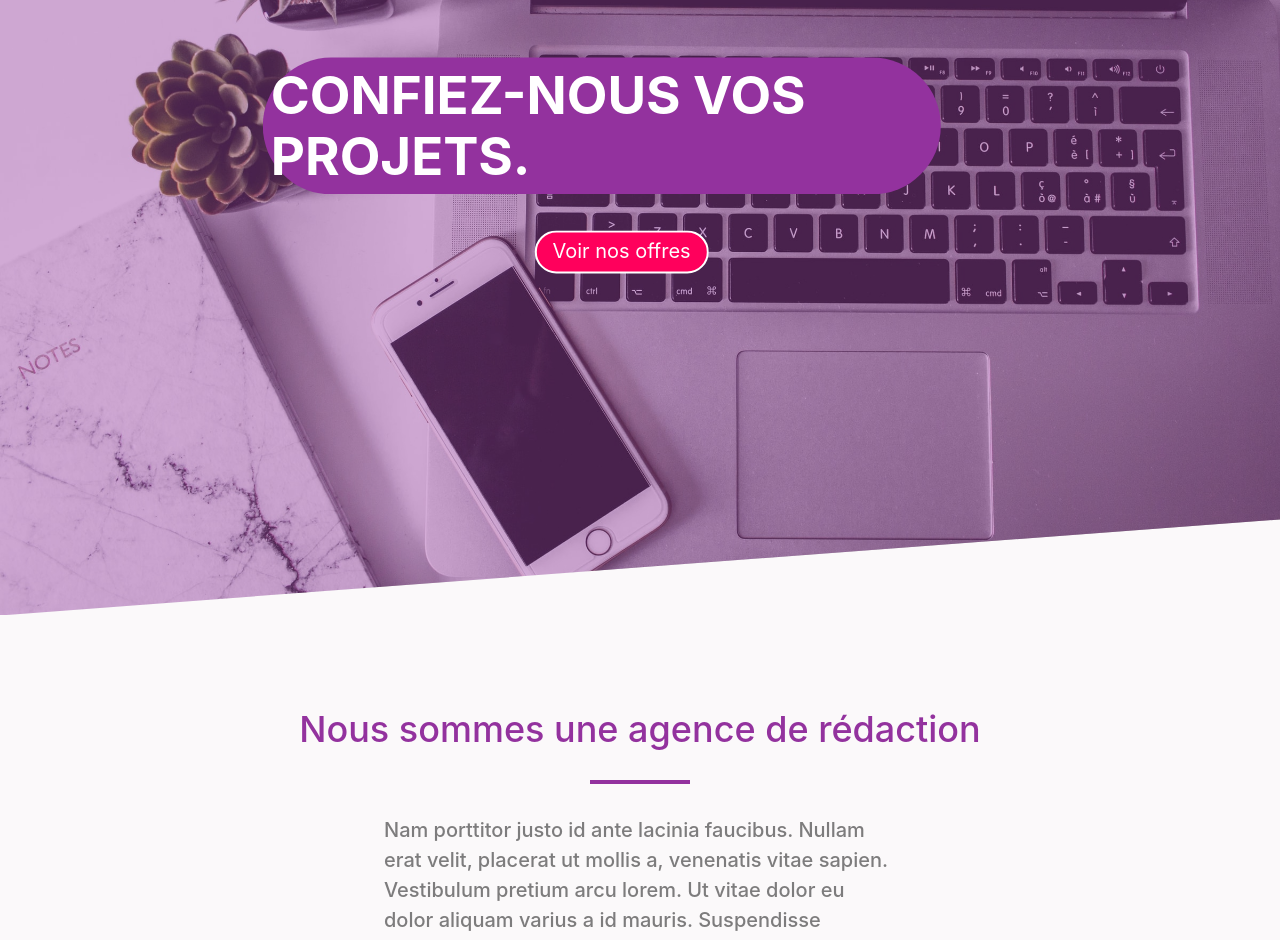
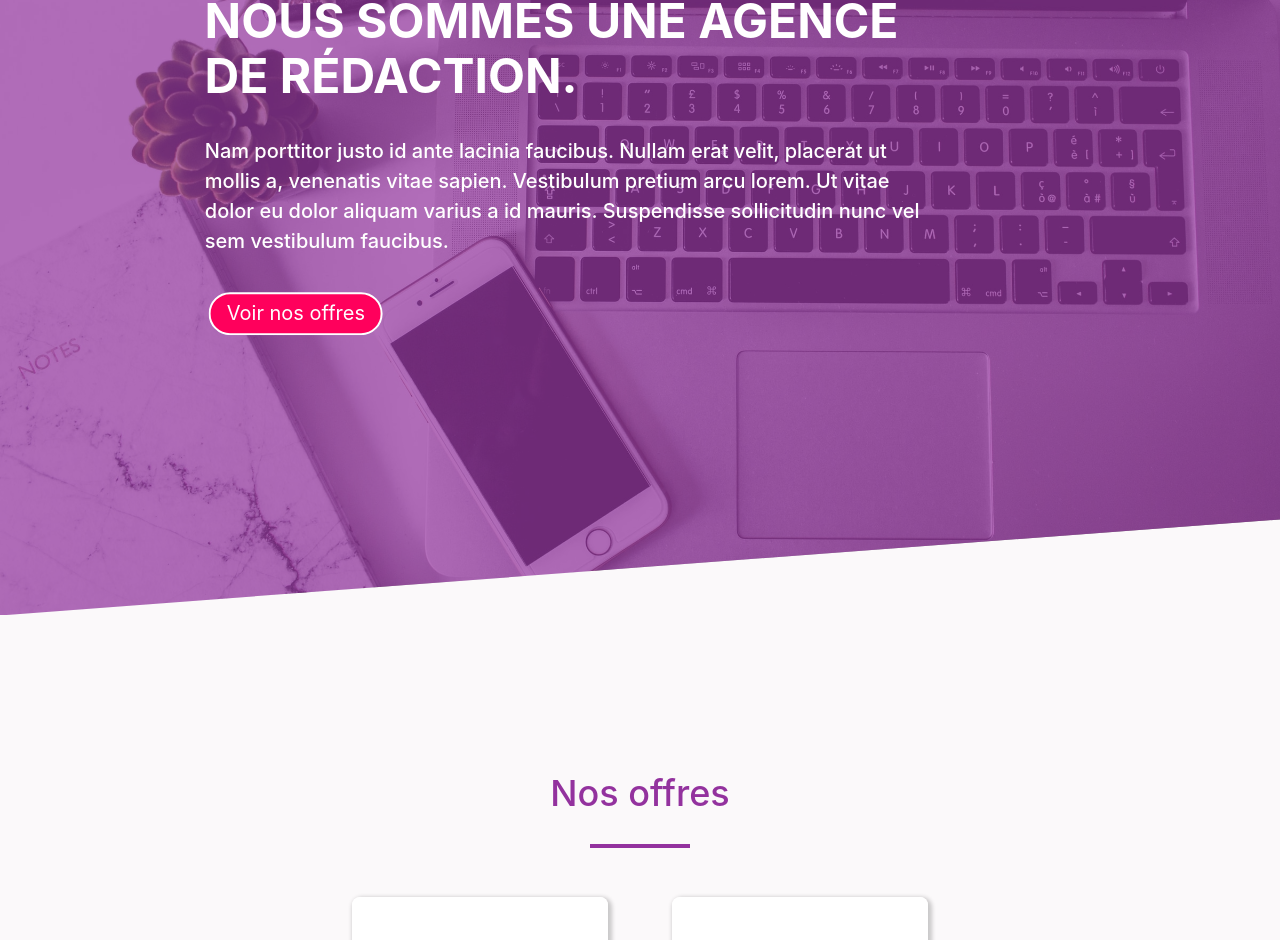
Before and after one commit to Ravelonarivo/grace_redaction, a Next.js app: page / in a window 1280 px wide. Shown: the part 280-1220 px from the top of the page. Built offline with nearby package versions, Linux system fonts and the light colour scheme; some icons are missing.

Commit message:
edit presentation and offers components

```diff
--- a/components/blog/blog.js
+++ b/components/blog/blog.js
@@ -54,7 +54,7 @@ const Blog = ({ blogSectionRef }) => {
 	];
 
 	return (
-		<div ref={ blogSectionRef } id="blog" className={ styles.background + ' mt5 mh7' }>
+		<div ref={ blogSectionRef } id="blog" className={ styles.background + ' mt6 mh7' }>
 			<h2 ref={ titleRef } className={ styles.title + ' tc f2 dark-blue fw5 animate__animated' }>Consultez notre blog</h2>
 			{
 				articles.map((article, index) => (
--- a/components/offers/offers.js
+++ b/components/offers/offers.js
@@ -34,13 +34,8 @@ const Offers = ({ offersSectionRef }) => {
 	});
 
 	return (
-		<div ref={ offersSectionRef } id="offers" className={ styles.background + ' mt5 mh7' }>
-			<h2 ref={ titleRef } className={ styles.title + ' tc f2 dark-blue fw5 animate__animated' }>
-				Nous sommes une agence de rédaction
-			</h2>
-			<p className="mh6 f4 lh-copy">
-				Nam porttitor justo id ante lacinia faucibus. Nullam erat velit, placerat ut mollis a, venenatis vitae sapien. Vestibulum pretium arcu lorem. Ut vitae dolor eu dolor aliquam varius a id mauris. Suspendisse sollicitudin nunc vel sem vestibulum faucibus.
-			</p>
+		<div ref={ offersSectionRef } id="offers" className={ styles.background + ' mt6 mh7' }>
+			<h2 ref={ titleRef } className={ styles.title + ' tc f2 dark-blue fw5 animate__animated' }>Nos offres</h2>
 			<div ref={ offersRef }  className={ styles.offersVisibility +  ' mt4 tc' }>
 				<div ref={ writingRef } className="dib br3 mh4 mw5 mv3 shadow-3 animate__animated">
 					<article>
--- a/components/presentation/presentation.js
+++ b/components/presentation/presentation.js
@@ -15,16 +15,18 @@ const Presentation = ({ presentationSectionRef, sectionRefs }) => {
 		            quality={100}
 		            alt="presentation-image"
 	            />
-	            <div className={ styles.backgroundColor + " absolute h-100 w-100 o-40" }></div>
+	            <div className={ styles.backgroundColor + " absolute h-100 w-100 o-70" }></div>
 	        </div>
 	        <div className={ styles.bgTextAndButton }>
-	        	<h1 className={ styles.bgText + ' fw7 ttu white pa2 o-90 br-pill animate__animated animate__backInDown' }>
-	              	Confiez-nous vos projets.
+	        	<h1 className={ styles.bgText + ' fw7 ttu white animate__animated animate__backInDown' }>
+	              	Nous sommes une agence de rédaction.
 	            </h1>
-	            <div className="tc ph3">
-	              	<ul>
+	            <p className="f4 lh-copy white animate__animated animate__fadeIn animate__delay-2s">
+					Nam porttitor justo id ante lacinia faucibus. Nullam erat velit, placerat ut mollis a, venenatis vitae sapien. Vestibulum pretium arcu lorem. Ut vitae dolor eu dolor aliquam varius a id mauris. Suspendisse sollicitudin nunc vel sem vestibulum faucibus.
+				</p>
+	            <ul className="dib pa0 ml1">
 	              	<li
-	              			className={ styles.button + ' pointer f4 grow no-underline br-pill ph3 pv2 mb2 dib white ba b--white bw1 animate__animated animate__fadeIn animate__delay-2s' }
+	              		className={ styles.button + ' pointer f4 grow no-underline br-pill ph3 pv2 mb2 dib white ba b--white bw1 animate__animated animate__fadeIn animate__delay-3s' }
 	           			onClick={ () => scrollToSection('offers', sectionRefs) }
 	           		>
 	           			Voir nos offres
@@ -32,7 +34,6 @@ const Presentation = ({ presentationSectionRef, sectionRefs }) => {
 	            </ul>
 	        </div>
 		</div>
-		</div>
 	);
 };
 
--- a/components/presentation/presentation.module.css
+++ b/components/presentation/presentation.module.css
@@ -7,14 +7,13 @@
 }
 
 .bgText {
-  font-size: 3.3rem;
-  background-color: #93329E;
+  font-size: 3rem;
 }
 
 .bgTextAndButton {
   position: absolute;
   top: 55%;
-  left: 47%;
+  left: 44%;
   transform: translate(-50%, -50%);
   overflow: hidden;
 }
--- a/components/process/process.js
+++ b/components/process/process.js
@@ -31,7 +31,7 @@ const Process = ({ processSectionRef }) => {
 	});
 
 	return (
-		<div ref={ processSectionRef } id="process" className={ styles.background + ' mt5 pb5'}>
+		<div ref={ processSectionRef } id="process" className={ styles.background + ' mt6 pb5'}>
 			<h2 ref={ titleRef } className={ styles.title + ' tc f2 white fw5 pt6 animate__animated' }>Comment nous procédons</h2>
 			<div className="vh-75">
 				<div className="mh7 h-100">
```
Lines whose indentation alone changed are shown as unchanged.
